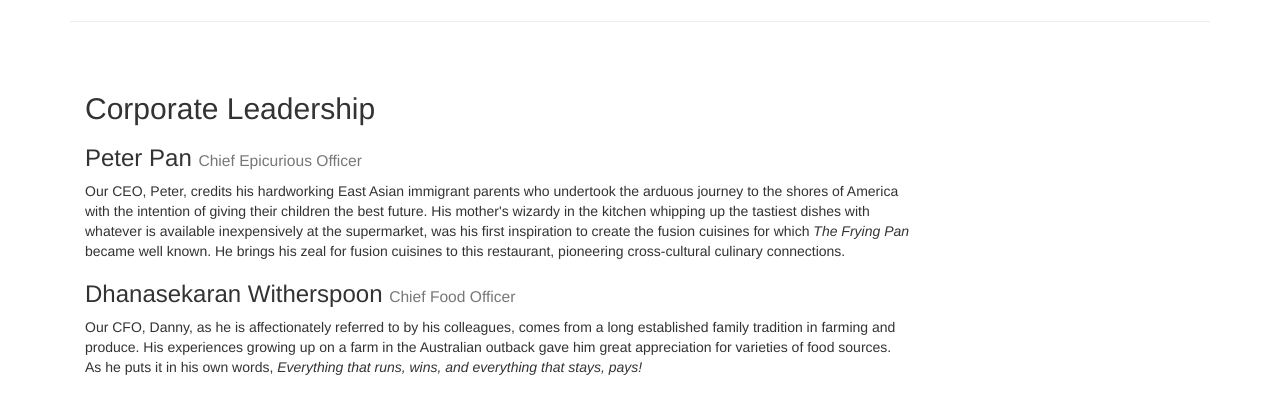
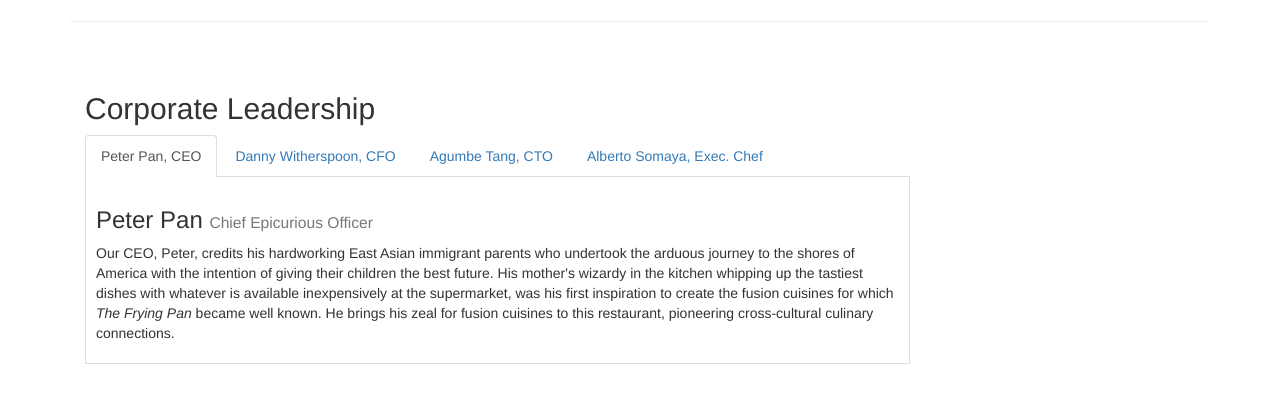
Before and after one commit to kk5190/conFusion, a plain HTML site: page aboutus.html in a window 1280 px wide. Shown: the part 1040-1434 px from the top of the page. Drawn offline with nearby package versions, Linux system fonts and the light colour scheme.

Commit message:
Add tabs and tabbed navigation

```diff
--- a/aboutus.html
+++ b/aboutus.html
@@ -135,16 +135,47 @@
 
 
         <div class="row row-content">
+
             <div class="col-sx-12 col-sm-9">
+
+
                 <h2>Corporate Leadership</h2>
+
+                <ul class="nav nav-tabs" role="tablist">
+                    <li role="presentation" class="active">
+                        <a href="#peter" aria-controls="home" role="tab" data-toggle="tab">Peter Pan, CEO</a>
+                    </li>
+                    <li role="presentation">
+                        <a href="#danny" aria-controls="profile" role="tab" data-toggle="tab">Danny Witherspoon, CFO</a>
+                    </li>
+                    <li role="presentation">
+                        <a href="#agumbe" aria-controls="messages" role="tab" data-toggle="tab">Agumbe Tang, CTO</a>
+                    </li>
+                    <li role="presentation" >
+                        <a href="#alberto" aria-controls="settings" role="tab" data-toggle="tab">Alberto Somaya, Exec. Chef</a>
+                    </li>
+                </ul>
+
+            <div class="tab-content">
+                <div role="tabpanel" class="tab-pane fade in active" id="peter">
                     <h3>Peter Pan <small>Chief Epicurious Officer</small></h3>
                     <p>Our CEO, Peter, credits his hardworking East Asian immigrant parents who undertook the arduous journey to the shores of America with the intention of giving their children the best future. His mother's wizardy in the kitchen whipping up the tastiest dishes with whatever is available inexpensively at the supermarket, was his first inspiration to create the fusion cuisines for which <em>The Frying Pan</em> became well known. He brings his zeal for fusion cuisines to this restaurant, pioneering cross-cultural culinary connections.</p>
+                </div>
+                <div role="tabpanel" class="tab-pane fade" id="danny">
                     <h3>Dhanasekaran Witherspoon <small>Chief Food Officer</small></h3>
                     <p>Our CFO, Danny, as he is affectionately referred to by his colleagues, comes from a long established family tradition in farming and produce. His experiences growing up on a farm in the Australian outback gave him great appreciation for varieties of food sources. As he puts it in his own words, <em>Everything that runs, wins, and everything that stays, pays!</em></p>
+                </div>
+                <div role="tabpanel" class="tab-pane fade" id="agumbe">
                     <h3>Agumbe Tang <small>Chief Taste Officer</small></h3>
                     <p>Blessed with the most discerning gustatory sense, Agumbe, our CFO, personally ensures that every dish that we serve meets his exacting tastes. Our chefs dread the tongue lashing that ensues if their dish does not meet his exacting standards. He lives by his motto, <em>You click only if you survive my lick.</em></p>
+                </div>
+                <div role="tabpanel" class="tab-pane fade" id="alberto">
                     <h3>Alberto Somayya <small>Executive Chef</small></h3>
                     <p>Award winning three-star Michelin chef with wide International experience having worked closely with whos-who in the culinary world, he specializes in creating mouthwatering Indo-Italian fusion experiences. He says, <em>Put together the cuisines from the two craziest cultures, and you get a winning hit! Amma Mia!</em></p>
+                </div>
+            </div>
+
+
             </div>
              <div class="col-sx-12 col-sm-3">
                 <p style="padding:20px;"></p>
@@ -237,6 +268,9 @@
             </div>
         </div>
     </footer>
+
+
+
     <!-- jQuery (necessary for Bootstrap's JavaScript plugins) -->
     <script src="https://ajax.googleapis.com/ajax/libs/jquery/1.11.3/jquery.min.js"></script>
     <!-- Include all compiled plugins (below), or include individual files as needed -->
--- a/css/mystyles.css
+++ b/css/mystyles.css
@@ -61,3 +61,10 @@ body{
 .navbar-inverse .navbar-nav .open .dropdown-menu> li> a:hover {
     color:#000000;
 }
+
+.tab-content{
+    border-left: 1px solid #ddd;
+    border-right: 1px solid #ddd;
+    border-bottom: 1px solid #ddd;
+    padding: 10px;
+}
```
Lines whose indentation alone changed are shown as unchanged.
